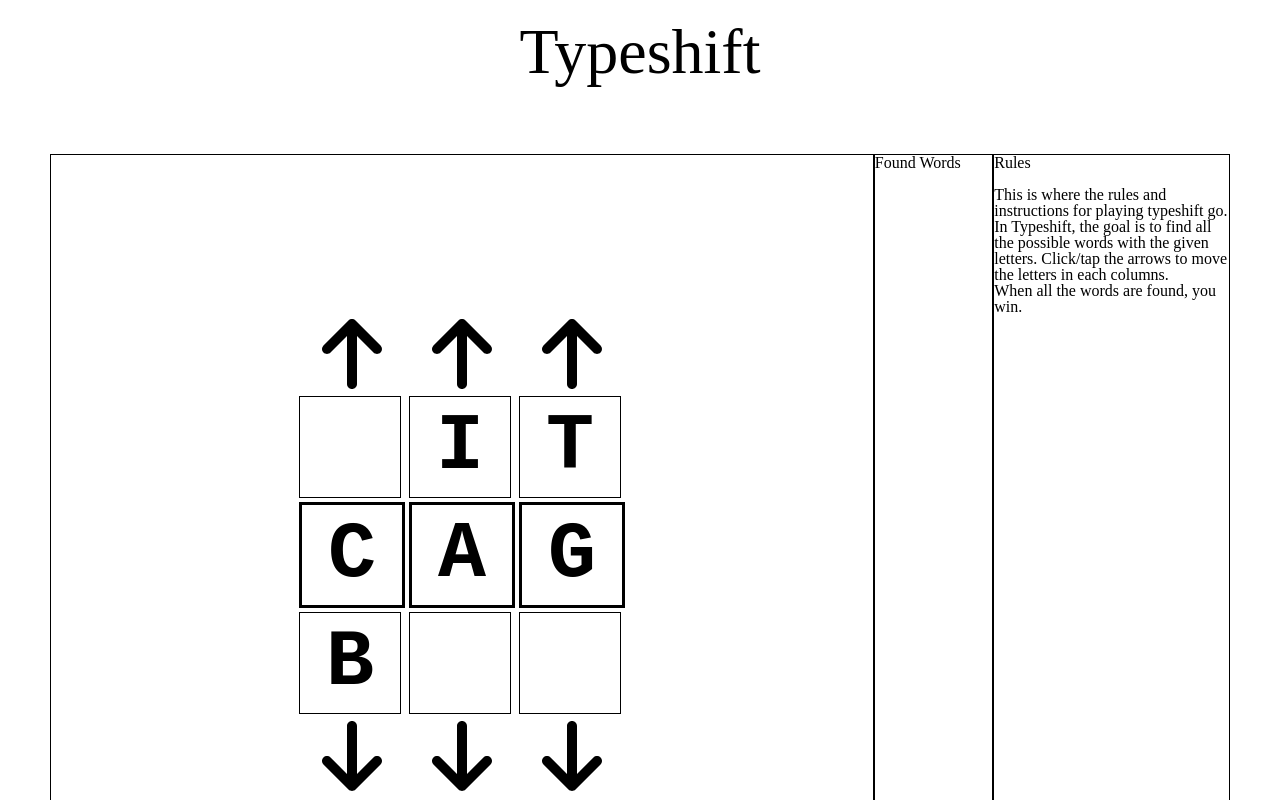
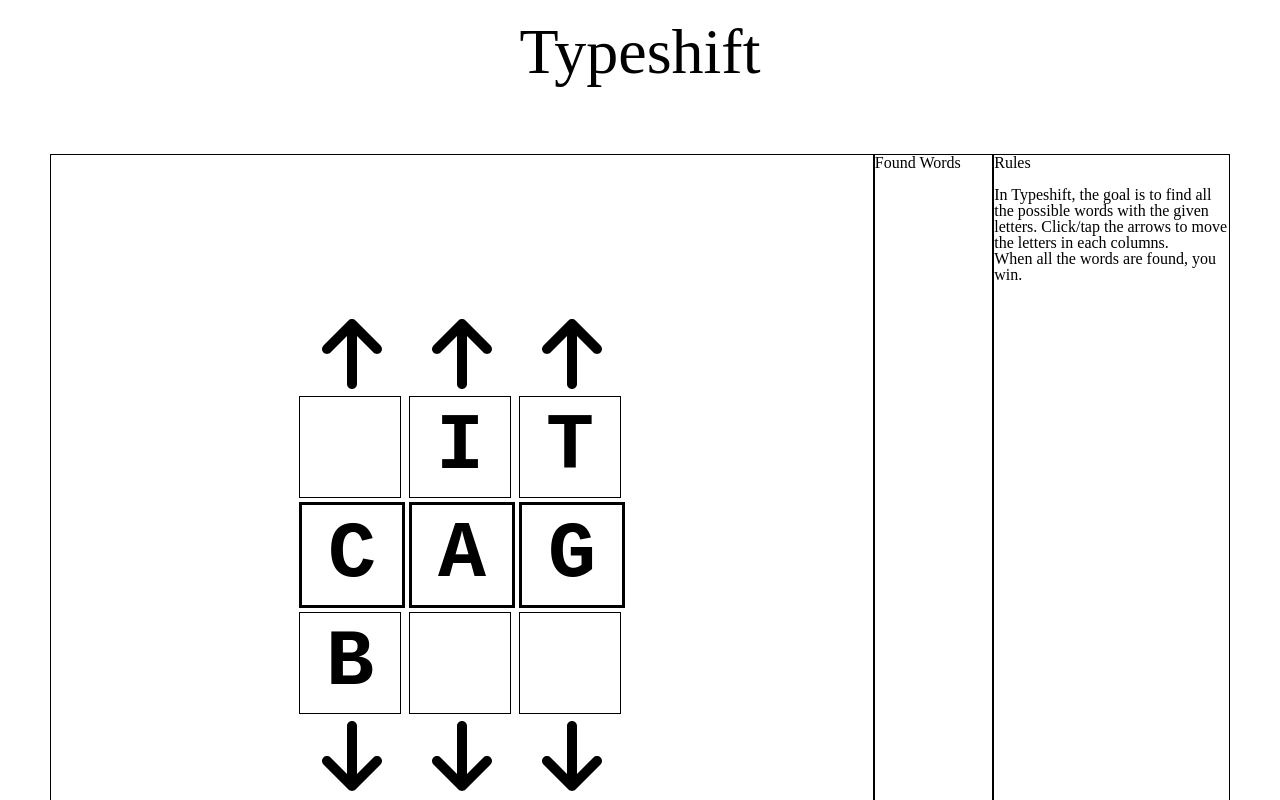
Before and after one commit to suzuhe481/typeshift, a React (Vite) app: page / in a window 1280 px wide. Shown: the top 800 px of the page. Built offline with nearby package versions, Linux system fonts and the light colour scheme.

Commit message:
Removed unnecessary text

```diff
--- a/src/components/GameContainer/Rules/Rules.jsx
+++ b/src/components/GameContainer/Rules/Rules.jsx
@@ -3,7 +3,6 @@ function Rules() {
     <div className="rules">
       <p>Rules</p>
       <br />
-      <p>This is where the rules and instructions for playing typeshift go.</p>
       <p>
         In Typeshift, the goal is to find all the possible words with the given
         letters. Click/tap the arrows to move the letters in each columns.
```
